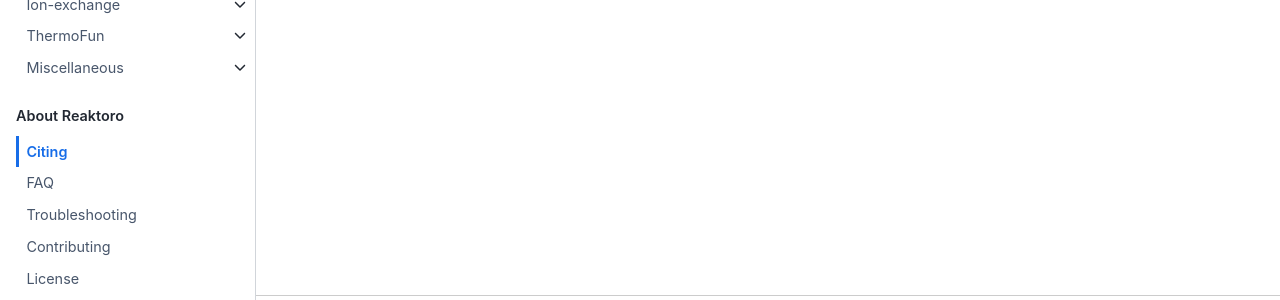
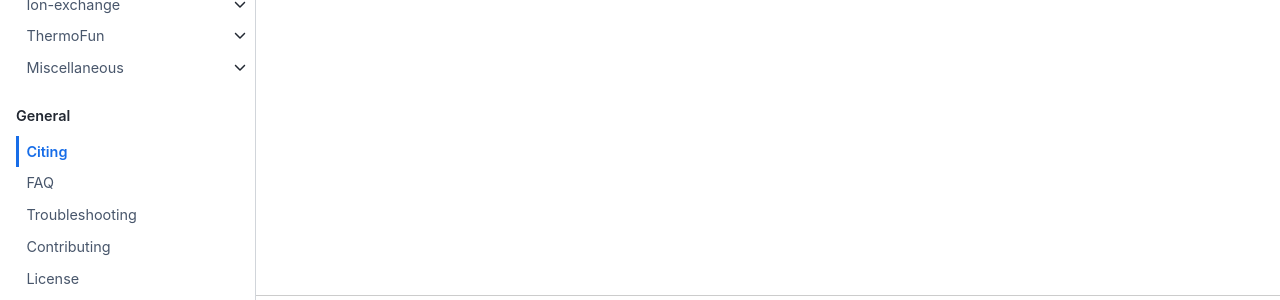
Before and after one commit to reaktoro/reaktoro-jupyter-book, a Jupyter Book: the page built from general/citing.md, in a window 1280 px wide. Shown: the part 620-920 px from the top of the page. Built offline with Jupyter Book 1.0.4 settings and Sphinx 7.4.7 and the Sphinx Book theme 1.1.4, drawn with Linux system fonts in a browser that asks for light colours; pages that are not in the unit, such as notebooks, are missing from menus; comment, search, counter and statistics services are not loaded.

Commit message:
Replaced about section by general

```diff
--- a/_toc.yml
+++ b/_toc.yml
@@ -89,10 +89,10 @@ parts:
         - file: applications/miscellaneous/ph-dependence-on-contaminants-in-water.ipynb
         - file: applications/miscellaneous/evian-water-analysis.ipynb
         - file: applications/miscellaneous/opening-bottle-with-sparkling-water.ipynb
-  - caption: About Reaktoro
+  - caption: General
     chapters:
-    - file: about/citing
-    - file: about/faq
-    - file: about/troubleshooting
-    - file: about/contributing
-    - file: about/license
+    - file: general/citing
+    - file: general/faq
+    - file: general/troubleshooting
+    - file: general/contributing
+    - file: general/license
```
Also changed, not shown: general/citing.md (renamed from about/citing.md), general/contributing.md (renamed from about/contributing.md), general/faq.md (renamed from about/faq.md), general/license.md (renamed from about/license.md), general/troubleshooting.md (renamed from about/troubleshooting.md).
